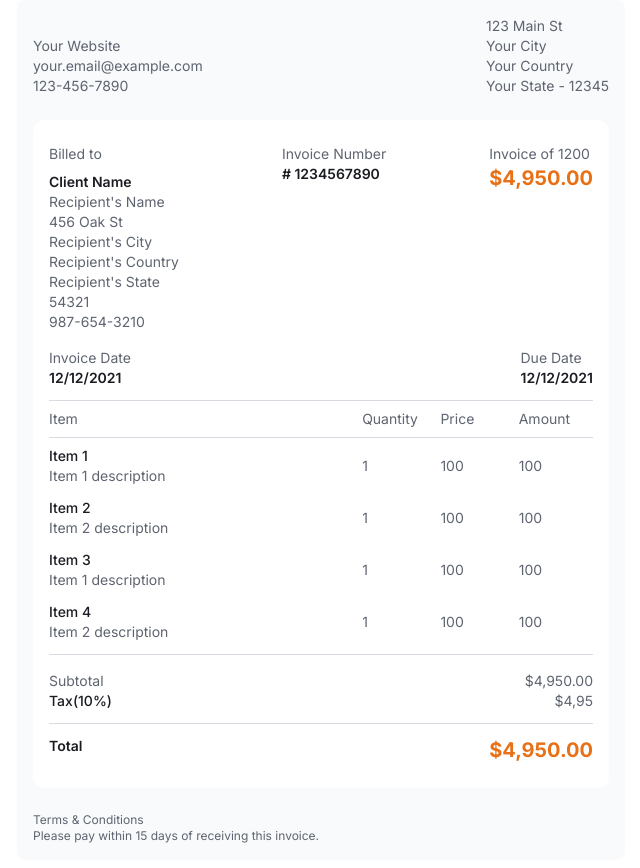
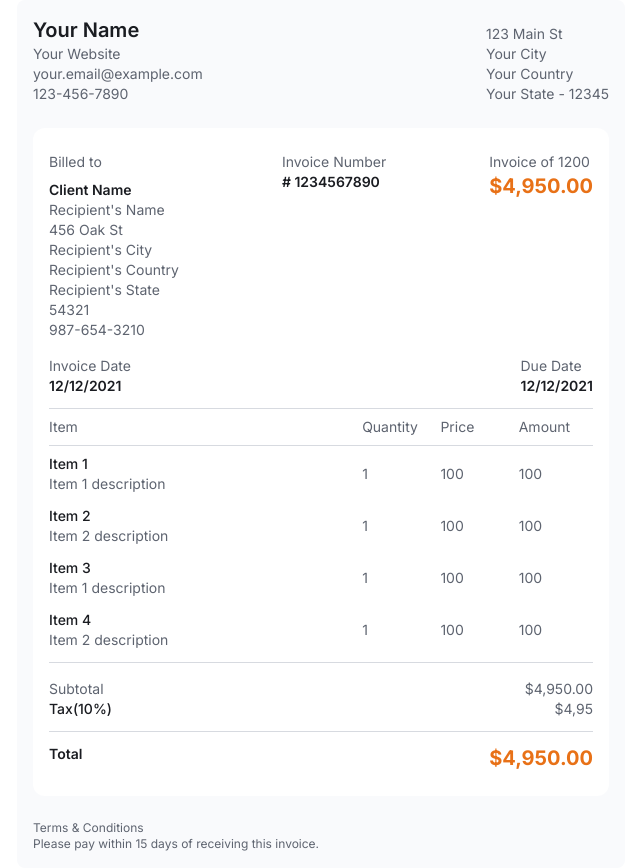
Before and after one commit to ManishBisht777/quick-invoice, a Next.js app: page /templates in a window 1280 px wide. Shown: the whole page, without its empty margins (319-959 px from the left). Built offline with nearby package versions, Linux system fonts and the light colour scheme.

Commit message:
feat: dynamic update

```diff
--- a/src/app/(root)/editor/[Id]/page.tsx
+++ b/src/app/(root)/editor/[Id]/page.tsx
@@ -1,7 +1,5 @@
 import Editor from "@/components/Editor";
 import Modern from "@/components/templates/Modern";
-import { GetTemplate, TemplateType } from "@/config/Config";
-import { redirect } from "next/navigation";
 import { ScrollArea } from "@/components/ui/scroll-area";
 
 interface Props {
--- a/src/components/form/userDetails.tsx
+++ b/src/components/form/userDetails.tsx
@@ -78,7 +78,7 @@ export function UserDetails() {
     },
   });
 
-  const { setBaiscDetails } = useTemplateStrore();
+  const { setBaiscDetails, basicDetails } = useTemplateStrore();
 
   function onSubmit(values: z.infer<typeof formSchema>) {
     console.log(values);
@@ -99,7 +99,19 @@ export function UserDetails() {
                   <FormItem>
                     <Label htmlFor="Sender's name">Name</Label>
                     <FormControl>
-                      <Input placeholder="Manish bisht" {...field} />
+                      <Input
+                        placeholder="Manish bisht"
+                        // {...field}
+                        onChange={(e) =>
+                          setBaiscDetails({
+                            ...basicDetails,
+                            from: {
+                              ...basicDetails.from,
+                              name: e.target.value,
+                            },
+                          })
+                        }
+                      />
                     </FormControl>
                     <FormMessage />
                   </FormItem>
--- a/src/components/templates/Modern.tsx
+++ b/src/components/templates/Modern.tsx
@@ -76,7 +76,12 @@ const templateProps = {
 const TemplateName = "modern";
 
 export default function Modern({ isEditing }: ModernTemplateProps) {
-  let templateValues;
+  let templateValues: {
+    basicDetails: {
+      from: basicDetails | undefined;
+      to: basicDetails | undefined;
+    };
+  };
 
   const { basicDetails } = useTemplateStrore();
 
@@ -92,7 +97,9 @@ export default function Modern({ isEditing }: ModernTemplateProps) {
     <div className="text-[#5E6470] text-sm w-[38rem] bg-[#F9FAFC] p-4 rounded-lg group relative">
       <div className="flex justify-between items-end">
         <div>
-          <h1 className="text-[#1A1C21] font-semibold text-lg">{}</h1>
+          <h1 className="text-[#1A1C21] font-semibold text-xl">
+            {templateValues.basicDetails.from?.name}
+          </h1>
           <p>{templateValues.basicDetails.from?.website}</p>
           <p>{templateProps.basicDetails.from.email}</p>
           <p>{templateProps.basicDetails.from.phoneno}</p>
--- a/src/store/templateStore.tsx
+++ b/src/store/templateStore.tsx
@@ -1,6 +1,6 @@
 import { create } from "zustand";
 
-interface basicDetails {
+export interface basicDetails {
   name: string;
   website: string;
   email: string;
@@ -42,42 +42,42 @@ interface additionalDetails {
 
 interface templateStore {
   basicDetails: {
-    from: basicDetails | {};
-    to: basicDetails | {};
+    from: basicDetails | undefined;
+    to: basicDetails | undefined;
   };
-  invoiceDetails: invoiceDetails | {};
+  invoiceDetails: invoiceDetails | undefined;
   items: items[] | [];
-  paymentDetails: paymentDetails | {};
-  additionalDetails: {};
+  paymentDetails: paymentDetails | undefined;
+  //   additionalDetails: ;
 
   setBaiscDetails: (basicDetails: {
-    from: basicDetails | {};
-    to: basicDetails | {};
+    from: basicDetails | undefined;
+    to: basicDetails | undefined;
   }) => void;
   setInvoiceDetails: (invoiceDetails: invoiceDetails) => void;
   setItems: (items: items[]) => void;
   setPaymentDetails: (paymentDetails: paymentDetails) => void;
-  setAdditionalDetails: (additionalDetails: additionalDetails) => void;
+  //   setAdditionalDetails: (additionalDetails: additionalDetails) => void;
 }
 
 export const useTemplateStrore = create<templateStore>((set) => ({
   basicDetails: {
-    from: {},
-    to: {},
+    from: undefined,
+    to: undefined,
   },
-  invoiceDetails: {},
+  invoiceDetails: undefined,
   items: [],
-  paymentDetails: {},
-  additionalDetails: {},
+  paymentDetails: undefined,
+  //   additionalDetails: undefined,
   setBaiscDetails: (basicDetails: {
-    from: basicDetails | {};
-    to: basicDetails | {};
+    from: basicDetails | undefined;
+    to: basicDetails | undefined;
   }) => set({ basicDetails }),
   setInvoiceDetails: (invoiceDetails: invoiceDetails) =>
     set({ invoiceDetails }),
   setItems: (items: items[]) => set({ items }),
   setPaymentDetails: (paymentDetails: paymentDetails) =>
     set({ paymentDetails }),
-  setAdditionalDetails: (additionalDetails: additionalDetails) =>
-    set({ additionalDetails }),
+  //   setAdditionalDetails: (additionalDetails: additionalDetails) =>
+  //     set({ additionalDetails }),
 }));
```
